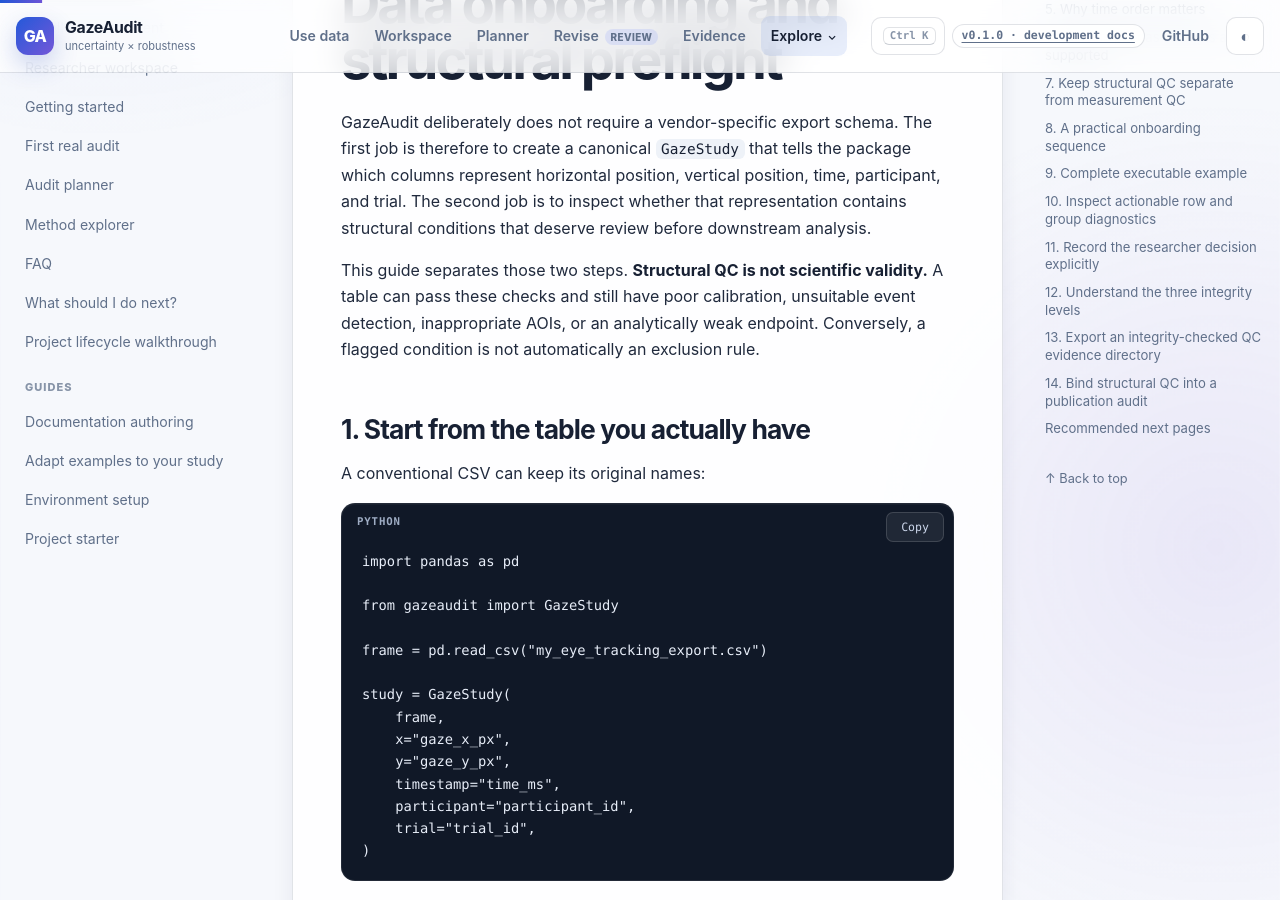
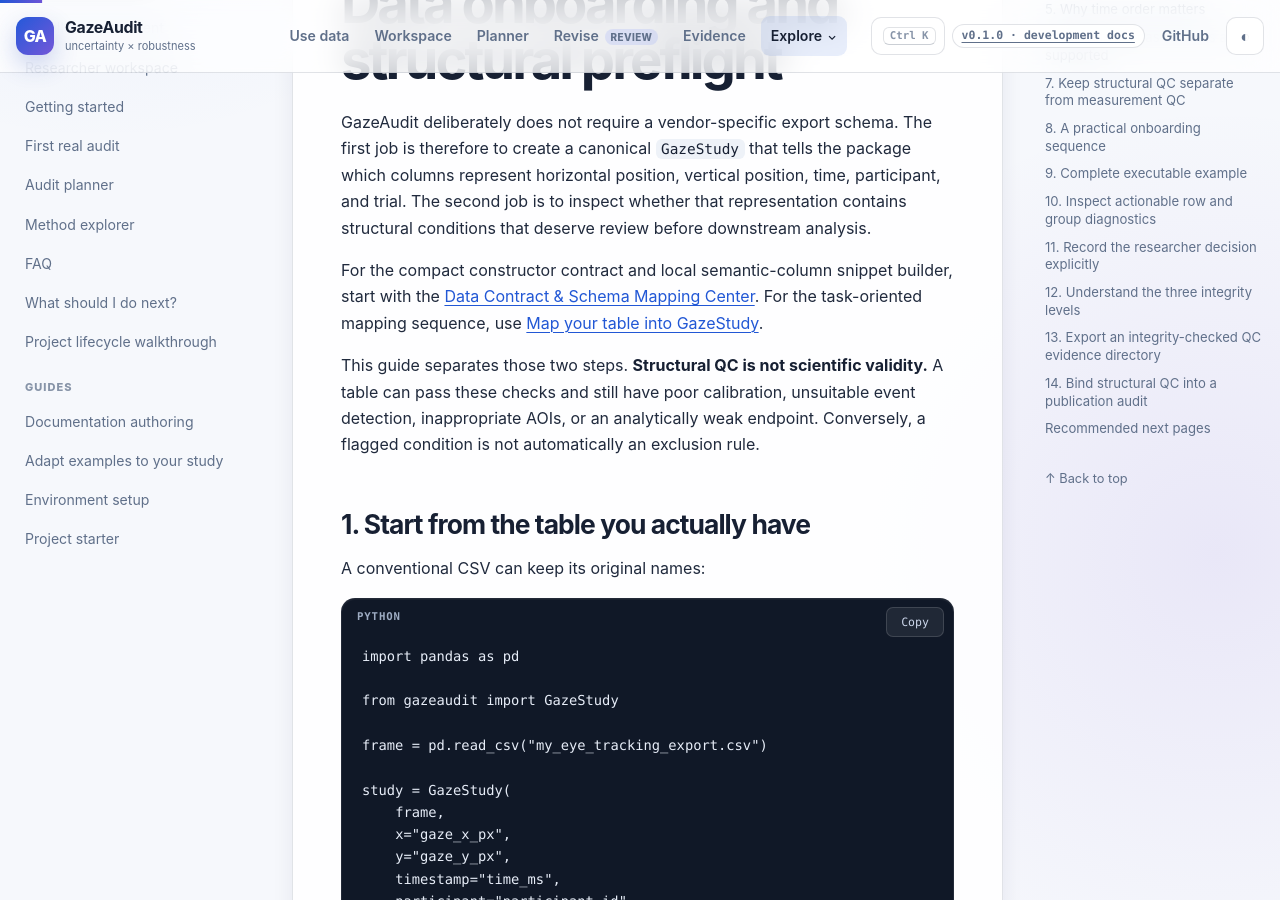
Before and after one commit to stefanosbalaskas/GazeAudit, a Jekyll site: the page built from docs/guides/data-onboarding.md, in a window 1280 px wide and 900 px high, scrolled down 337 px. Built offline with Jekyll 4.4.1, drawn with Linux system fonts in a browser that asks for light colours.

Commit message:
docs: connect onboarding guide to data contract center

```diff
--- a/docs/guides/data-onboarding.md
+++ b/docs/guides/data-onboarding.md
@@ -9,6 +9,8 @@ search_keywords: data import csv GazeStudy preflight QC provenance fingerprint d
 # Data onboarding and structural preflight
 
 GazeAudit deliberately does not require a vendor-specific export schema. The first job is therefore to create a canonical `GazeStudy` that tells the package which columns represent horizontal position, vertical position, time, participant, and trial. The second job is to inspect whether that representation contains structural conditions that deserve review before downstream analysis.
+
+For the compact constructor contract and local semantic-column snippet builder, start with the [Data Contract & Schema Mapping Center]({{ '/docs/data-contract/' | relative_url }}). For the task-oriented mapping sequence, use [Map your table into GazeStudy]({{ '/docs/guides/map-your-table/' | relative_url }}).
 
 This guide separates those two steps. **Structural QC is not scientific validity.** A table can pass these checks and still have poor calibration, unsuitable event detection, inappropriate AOIs, or an analytically weak endpoint. Conversely, a flagged condition is not automatically an exclusion rule.
 
```
